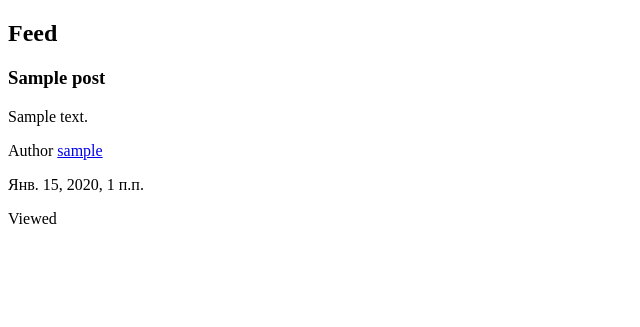
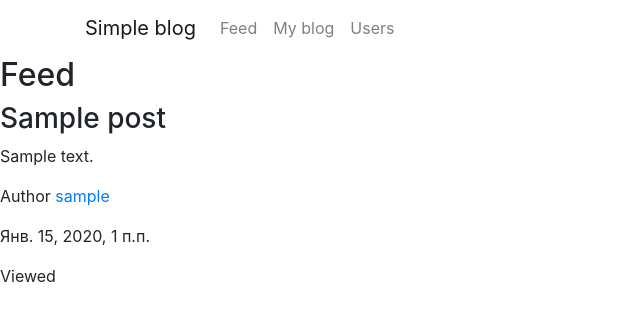
Before and after one commit to IlkoChw/simple_blog, a Django app: page /feed/ in a window 1280 px wide. Shown: the top 327 px of the page, without its empty margins (0-640 px from the left). Run offline with Django 3.2, Linux system fonts and the light colour scheme; a user stored in the database is signed in; tables that the repository leaves empty hold one stand-in row (values such as "Sample post"); some libraries are stand-ins or nearby versions.

Commit message:
Добавил бутстрап и базовый шаблон

```diff
--- a/app/main_app/templates/main_app/feed.html
+++ b/app/main_app/templates/main_app/feed.html
@@ -1,11 +1,12 @@
-<!DOCTYPE html>
-<html lang="en">
-<head>
-    <meta charset="UTF-8">
-    <title>Feed</title>
-</head>
-<body>
+{% extends 'base.html' %}
+
+{% block title %}
+<title>Feed</title>
+{% endblock title %}
+
+
 {% block content %}
+
 
 <h2>Feed</h2>
 
@@ -25,7 +26,4 @@
 
 {% endfor %}
 
-
 {% endblock %}
-</body>
-</html>
--- /dev/null
+++ b/app/templates/base.html
@@ -0,0 +1,64 @@
+{% load static %}
+
+<!DOCTYPE html>
+<html lang="en">
+
+<head>
+    <meta charset="utf-8">
+    <meta name="viewport" content="width=device-width, initial-scale=1, shrink-to-fit=no">
+    <meta http-equiv="x-ua-compatible" content="ie=edge">
+
+    {% block title %}<title>Simple blog</title>{% endblock title %}
+    <link rel="stylesheet" href="https://use.fontawesome.com/releases/v5.8.2/css/all.css">
+    <link href="{% static 'css/bootstrap.min.css' %}" rel="stylesheet">
+    <link href="{% static 'css/mdb.min.css' %}" rel="stylesheet">
+</head>
+
+<body>
+
+<header>
+
+    <nav class="navbar navbar-expand-lg navbar-light">
+        <div class="container">
+            <a href="#" class="navbar-brand">Simple blog</a>
+
+            <ul class="nav navbar-nav flex-row text-right">
+                <button id="navbar-toggler" class="navbar-toggler"
+                        type="button" data-toggle="collapse" data-target="#basicNav" aria-controls="basicNav" aria-expanded="false" aria-lable="Toggle Navigation">
+                    <i class="fas fa-bars"></i>
+                </button>
+            </ul>
+
+            <div class="collapse navbar-collapse" id="basicNav">
+                <ul class="navbar-nav mr-auto smooth-scroll">
+                    <li class="nav-item">
+                        <a class="nav-link" href="#">Feed</a>
+                    </li>
+                    <li class="nav-item">
+                        <a class="nav-link" href="#">My blog</a>
+                    </li>
+                    <li class="nav-item">
+                        <a class="nav-link" href="#">Users</a>
+                    </li>
+                </ul>
+
+            </div>
+        </div>
+    </nav>
+
+</header>
+
+<main>
+    {% block content %}{% endblock content %}
+</main>
+
+
+<script type="text/javascript" src="{% static 'js/jquery.min.js' %}"></script>
+<script type="text/javascript" src="{% static 'js/popper.min.js' %}"></script>
+<script type="text/javascript" src="{% static 'js/bootstrap.min.js' %}"></script>
+<script type="text/javascript" src="{% static 'js/mdb.min.js' %}"></script>
+
+
+</body>
+
+</html>
```
